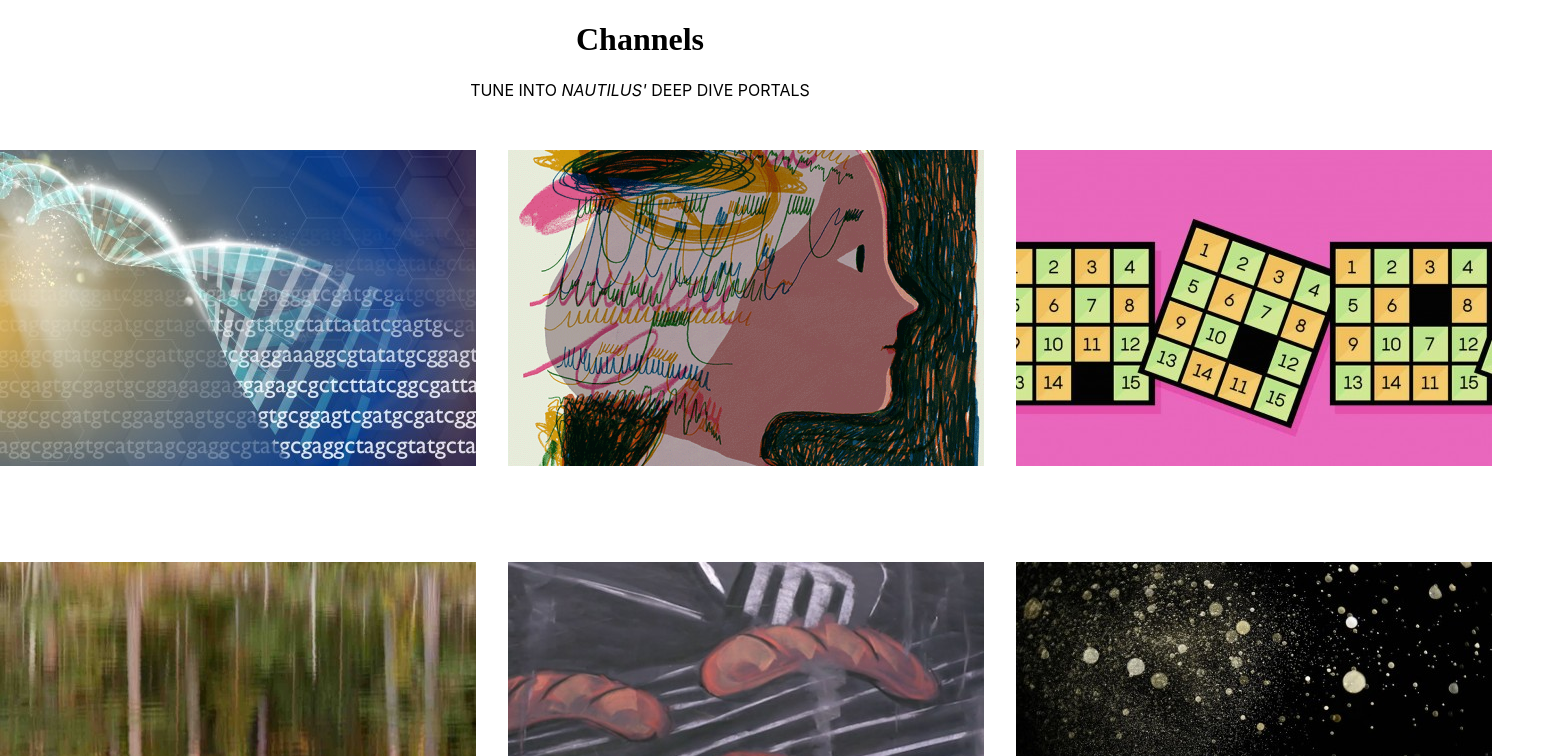
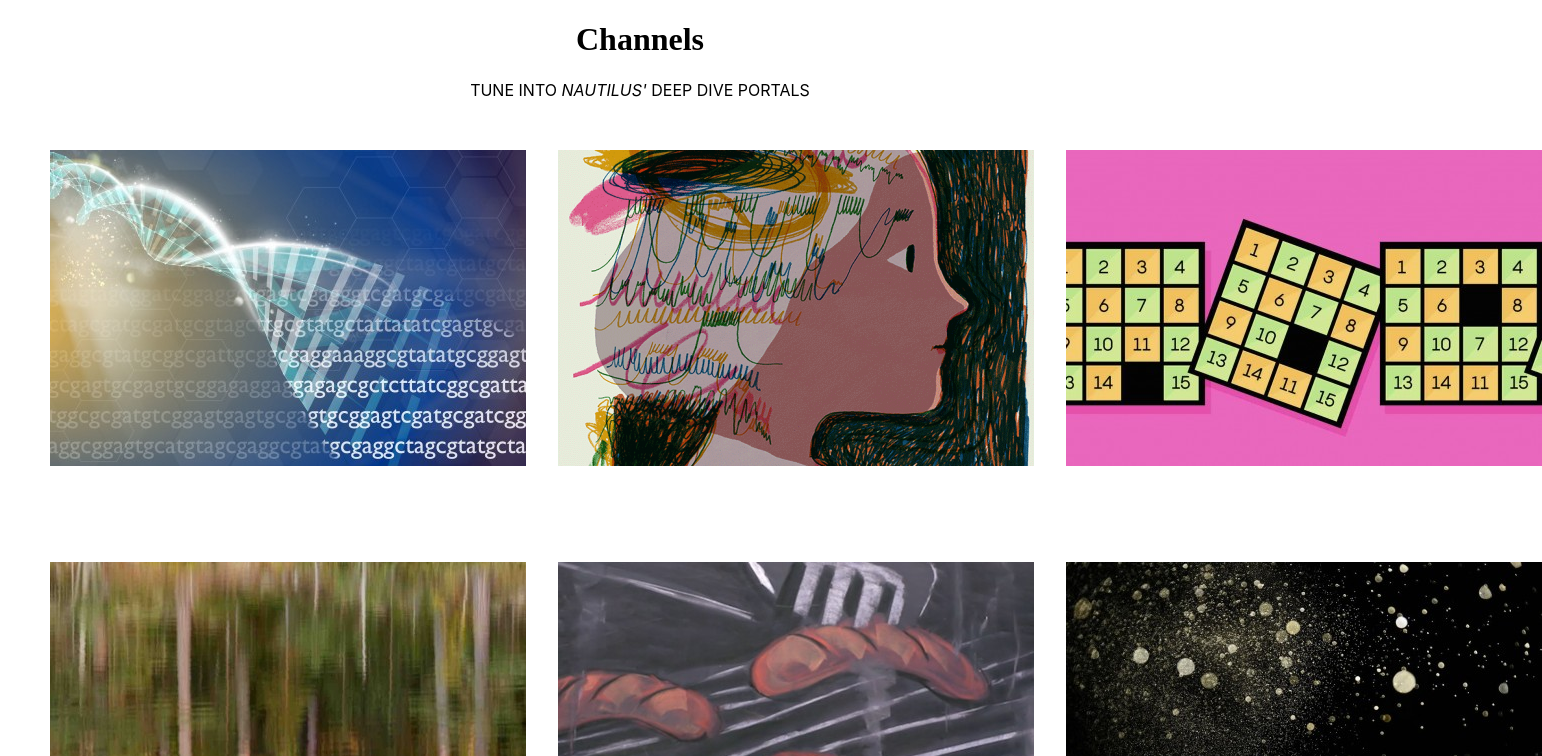
Before and after one commit to BladeKitana732/Nautilus_Mockup, a React (Create React App) app: page / in a window 1280 px wide. Shown: the top 756 px of the page, 1542 px wide, since content can reach past the window. Built offline with nearby package versions, Linux system fonts and the light colour scheme.

Commit message:
messing with margin

```diff
--- a/src/App.css
+++ b/src/App.css
@@ -3,7 +3,7 @@
     grid-template-columns: repeat(3, auto);
     grid-row-gap: 6em;
     grid-column-gap: 2em;
-    margin: 50px 0 0 0;
+    margin: 50px 150px 0 50px;
 }
 
 h1 , p {
```
